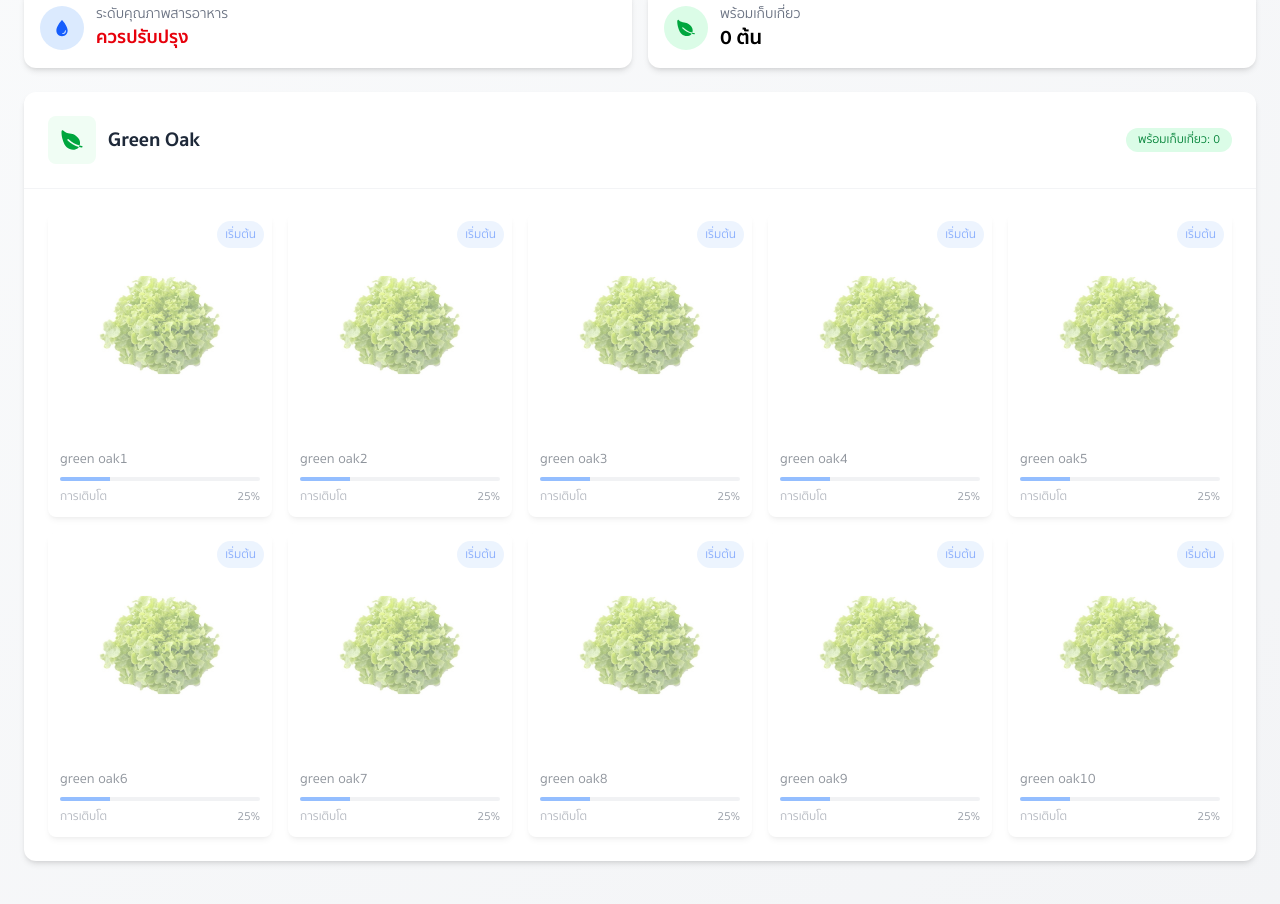
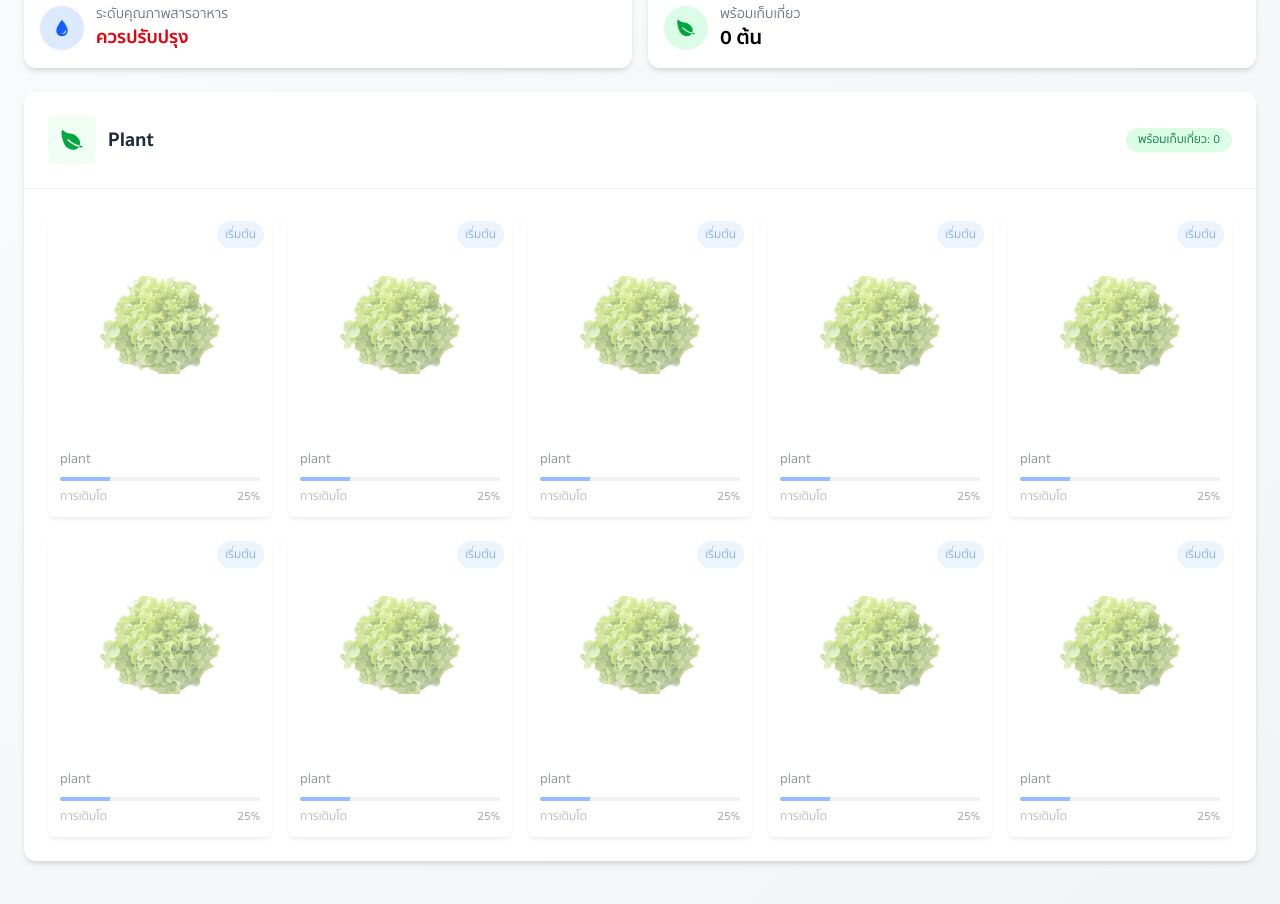
Before and after one commit to Theerat22/cd-smart-farm, a Next.js app: page /dashboard in a window 1280 px wide. Shown: the part 180-1084 px from the top of the page. Built offline with nearby package versions, Linux system fonts and the light colour scheme; no server answers; the database is empty.

Commit message:
rename plant

```diff
--- a/app/dashboard/pages/overview.tsx
+++ b/app/dashboard/pages/overview.tsx
@@ -140,16 +140,16 @@ const FarmDashboard: React.FC = () => {
   const tdsStatus = getTdsStatus(tds);
 
   const plantData = [
-    { name: 'green oak1', growth: 1 },
-    { name: 'green oak2', growth: 1 },
-    { name: 'green oak3', growth: 1 },
-    { name: 'green oak4', growth: 1 },
-    { name: 'green oak5', growth: 1 },
-    { name: 'green oak6', growth: 1 },
-    { name: 'green oak7', growth: 1 },
-    { name: 'green oak8', growth: 1 },
-    { name: 'green oak9', growth: 1 },
-    { name: 'green oak10', growth: 1 },
+    { name: 'plant', growth: 1 },
+    { name: 'plant', growth: 1 },
+    { name: 'plant', growth: 1 },
+    { name: 'plant', growth: 1 },
+    { name: 'plant', growth: 1 },
+    { name: 'plant', growth: 1 },
+    { name: 'plant', growth: 1 },
+    { name: 'plant', growth: 1 },
+    { name: 'plant', growth: 1 },
+    { name: 'plant', growth: 1 },
   ];
 
   const newPlantData = updatePlantData(plantData, plants);
@@ -253,7 +253,7 @@ const FarmDashboard: React.FC = () => {
               <div className="bg-green-50 p-3 rounded-lg">
                 <IoLeaf className="text-2xl text-green-600" />
               </div>
-              <h2 className="font-bold text-xl text-gray-800">Green Oak</h2>
+              <h2 className="font-bold text-xl text-gray-800">Plant</h2>
             </div>
             <div className="flex space-x-2">
               <div className="px-3 py-1 rounded-full text-xs font-medium bg-green-100 text-green-700">
```
